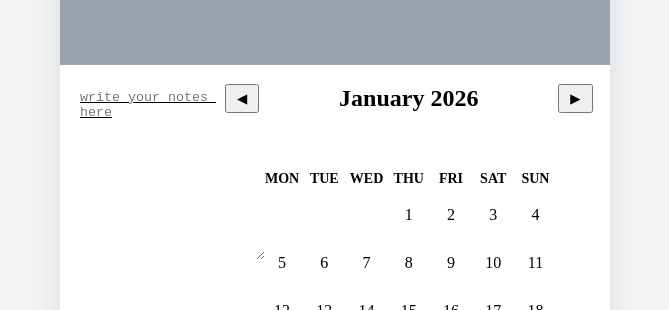
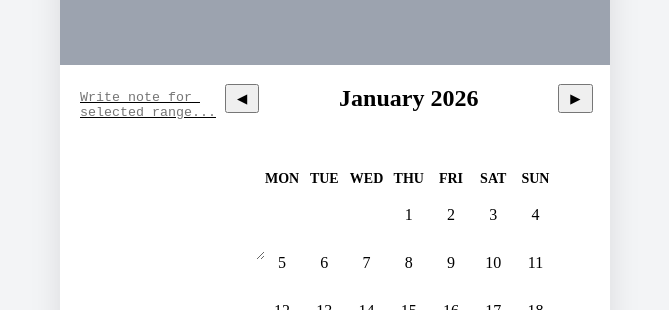
Before and after one commit to Fenil060/takeUforward-frontend-calendar-challenge, a React app in the folder frontend/: page / in a window 1280 px wide. Shown: the part 287-597 px from the top of the page, without its empty margins (305-974 px from the left). Built offline with nearby package versions, Linux system fonts and the light colour scheme; the HTML template or start-up script is replaced by a standard one.

Commit message:
add notes feature

```diff
--- a/frontend/src/App.jsx
+++ b/frontend/src/App.jsx
@@ -1,4 +1,5 @@
-import { useState } from 'react'
+import { useState } from 'react';
+import { useEffect } from 'react';
 import './App.css'
 
 function App() {
@@ -6,7 +7,19 @@ function App() {
   const [currentDate, setCurrentDate] = useState(new Date(2026, 0 )); // January 2026
   const [startDate, setStartDate] = useState(null);
   const [endDate, setEndDate] = useState(null);
+  const [notes, setNotes] = useState({});
+  const [currentNote, setCurrentNote] = useState("");
 
+  useEffect(() => {
+    localStorage.setItem("calendar-notes", JSON.stringify(notes));
+  }, [notes]);
+
+  useEffect(() => {
+    const saved = localStorage.getItem("calendar-notes");
+    if (saved) {
+      setNotes(JSON.parse(saved));
+    }
+  }, []);
 
   const year = 2026;
   const month = currentDate.getMonth();
@@ -49,7 +62,7 @@ function App() {
     }else if(!endDate) {
       if(date < startDate) {
         setEndDate(startDate);
-        setStartDate(dte);
+        setStartDate(date);
       }else{
         setEndDate(date);
       }
@@ -58,6 +71,25 @@ function App() {
       setEndDate(null);
     }
   }
+
+  const getKey = () => {
+    if (!startDate) return null;
+
+    const start = startDate;
+    const end = endDate || startDate;
+
+    return `${year}-${month}-${start}-${end}`;
+  };
+
+  useEffect(() => {
+    const key = getKey();
+
+    if (key && notes[key]) {
+      setCurrentNote(notes[key]);
+    } else {
+      setCurrentNote("");
+    }
+  }, [startDate, endDate, month]);
 
   return (
     <div className="container">
@@ -69,7 +101,21 @@ function App() {
 
             <div className="content">
               <div className="notes">
-                <textarea placeholder='write your notes here'></textarea>
+                <textarea value={currentNote}
+                    onChange={(e) => {
+                    const value = e.target.value;
+                    setCurrentNote(value);
+
+                    const key = getKey();
+                    if (!key) return;
+
+                    setNotes((prev) => ({
+                      ...prev,
+                      [key]: value,
+                    }));
+                  }}
+                  placeholder="Write note for selected range...">
+                </textarea>
               </div>
 
               <div className="calendar">
@@ -96,7 +142,7 @@ function App() {
                     {Array.from({length: daysInMonth}).map((_, i) => (
                       <div key={i} className={`date ${startDate === i+1 ? 'start' : ''} ${endDate === i+1 ? 'end' : ''} ${startDate && endDate && i+1 > startDate && i+1 < endDate ? 'in-range' : ''}`
 
-                      } onClick={() => handleDateClick(i+1)}>
+                      } onClick={() => handleDateClick(i+1)} >
                         {i+1}
                       </div>
                     ))}
```
